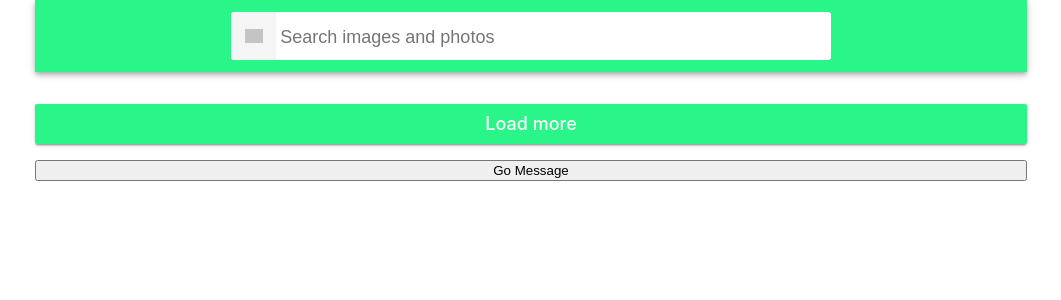
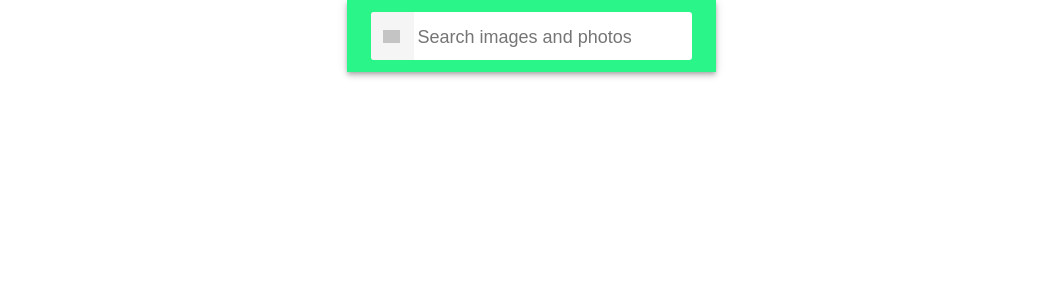
Before and after one commit to marlenaduleba/goit-react-hw-03-image-finder, a React (Create React App) app: page / in a window 1280 px wide. Shown: the top 300 px of the page, without its empty margins (109-1170 px from the left). Built offline with nearby package versions, Linux system fonts and the light colour scheme; grey boxes are pictures that could not be loaded.

Commit message:
improving search conditions

```diff
--- a/src/components/ImageFinder/ImageFinder.jsx
+++ b/src/components/ImageFinder/ImageFinder.jsx
@@ -1,11 +1,15 @@
 import React, { Component } from 'react';
+import { api } from 'services/api';
+
+
 import { ImageGalleryList } from 'components/ImageGallery/ImageGalleryList/ImageGalleryList';
 import { Searchbar } from 'components/Searchbar/Searchbar';
 import { Button } from 'components/Button/Button';
+import { Loader } from 'components/Loader/Loader';
+import img from '../../../src/images/not-found.jpg';
 
 import { ToastContainer, toast } from 'react-toastify';
 import 'react-toastify/dist/ReactToastify.css';
-import { api } from 'services/api';
 
 import css from './ImageFinder.module.css';
 
@@ -20,6 +24,7 @@ export class ImageFinder extends Component {
   state = {
     search: '',
     page: 1,
+    totalPage: null,
     images: [],
     error: null,
     status: Status.IDLE,
@@ -30,18 +35,42 @@ export class ImageFinder extends Component {
   };
 
   componentDidUpdate(prevProps, prevState) {
-    if (prevState.page !== this.state.page) {
-      api.fetchImages(this.state.search, this.state.page).then(({ data }) => {
-        this.setState(prevState => ({
-          images: [...prevState.images, ...data.hits],
-        }));
-      });
-    }
+    const { page, search } = this.state;
 
-    if (prevState.search !== this.state.search) {
-      api.fetchImages(this.state.search, this.state.page).then(({ data }) => {
-        this.setState({ images: data.hits });
-      });
+    if (prevState.search !== search || prevState.page !== page) {
+      this.setState({ status: Status.PENDING });
+
+      api
+        .fetchImages(search, page)
+        .then(({ data }) => {
+          if (prevState.search !== search) {
+            if (data.hits <= 0) {
+              toast.info(`Sorry, there are no images matching your search query. Please try again.`);
+              this.setState({
+                error: 'not found',
+                status: Status.REJECTED,
+              });
+              return;
+            }
+
+            this.setState({
+              images: data.hits,
+              totalPage: data.total,
+              status: Status.RESOLVED,
+            });
+          }
+
+          if (prevState.page !== page) {
+            this.setState(prevState => ({
+              images: [...prevState.images, ...data.hits],
+              totalPage: data.total,
+              status: Status.RESOLVED,
+            }));
+          }
+        })
+        .catch(error =>
+          this.setState({ error: error.message, status: Status.REJECTED })
+        );
     }
   }
 
@@ -50,20 +79,36 @@ export class ImageFinder extends Component {
   };
 
   render() {
+    const { page, totalPage, images, status } = this.state;
+
+    const isShowButton = page <= totalPage ? true : false;
+
     return (
       <div className={css.box}>
         <Searchbar onSubmit={this.handleFormSubmit} />
-        {this.state.images && <ImageGalleryList images={this.state.images} />}
-        <Button onClick={this.handleLoadMoreClick} />
-        <button
-          type="button"
-          onClick={() => {
-            toast.error('Wow so easy!');
-          }}
-        >
-          Go Message
-        </button>
-        <ToastContainer theme="dark"/>
+         {status === 'pending' && (
+          <>
+            {images.length > 0 && <ImageGalleryList images={images} />}
+            <Loader />
+          </>
+        )}
+
+        {status === 'resolved' && (
+          <>
+            {images.length > 0 && <ImageGalleryList images={images} />}
+            {isShowButton && <Button onClick={this.handleLoadMoreClick} />}
+          </>
+        )}
+
+        {status === 'rejected' && (
+          <>
+            <img
+              src={img}
+              alt="not found images"
+            />
+          </>
+        )}
+        <ToastContainer />
       </div>
     );
   }
--- a/src/components/Loader/Loader.jsx
+++ b/src/components/Loader/Loader.jsx
@@ -6,7 +6,7 @@ export const Loader = () => {
       height="100"
       width="100"
       radius="9"
-      color="#3f51b5"
+      color="#757575"
       ariaLabel="three-dots-loading"
       wrapperStyle={{ margin: 'auto' }}
       wrapperClassName=""
```
Also changed, not shown: src/components/ImageFinder/ImageFinder.module.css (line endings or trailing spaces), src/components/Loader/Loader.module.css (deleted), src/images/not-found.jpg (added).
